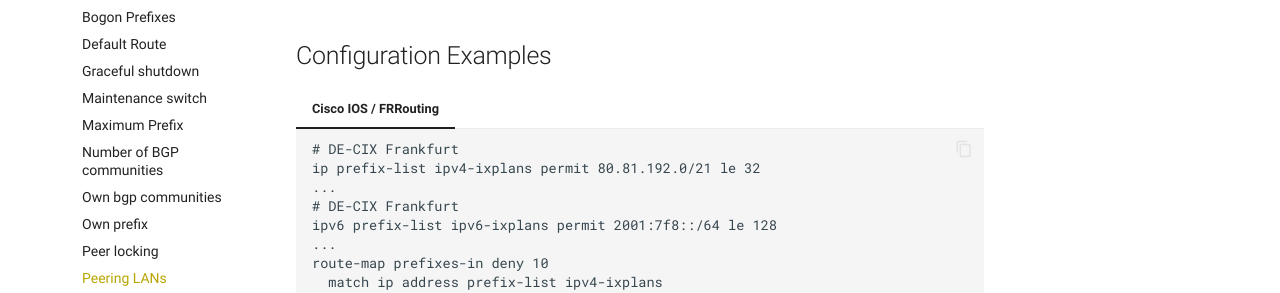
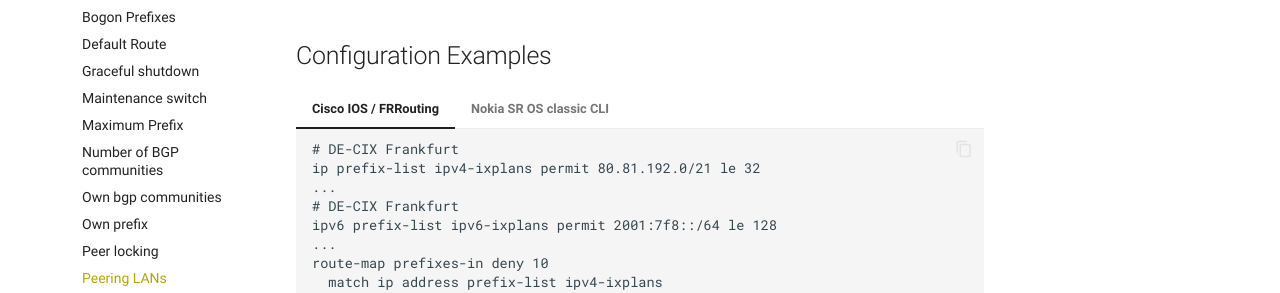
Before and after one commit to denog/routing-guide, an MkDocs documentation site: the page built from docs/guides/route_filtering/inbound/peering_lan.md, in a window 1280 px wide. Shown: the part 444-737 px from the top of the page. Built offline with MkDocs 1.6.1 and Material for MkDocs 9.7.7, drawn with Linux system fonts in a browser that asks for light colours; comment, search, counter and statistics services are not loaded; some of the changed lines change nothing that is shown.

Commit message:
Example Nokia SR OS classic CLI

````diff
--- a/docs/guides/route_filtering/inbound/peering_lan.md
+++ b/docs/guides/route_filtering/inbound/peering_lan.md
@@ -27,3 +27,35 @@
       match ip address prefix-list ipv4-ixplans
       match ipv6 address prefix-list ipv6-ixplans
     ```
+
+=== "Nokia SR OS classic CLI"
+    ```
+    /configure router "Base" policy-options
+    begin
+            prefix-list "v4-ixplans"
+                prefix 80.81.192.0/21 longer
+            exit
+            prefix-list "v6-ixplans"
+                prefix 2001:7f8::/64 longer
+            exit
+            policy-statement "inbound"
+                description "inbound peering policy"
+                [...]
+                entry 31
+                    from
+                        prefix-list "v4-ixplans"
+                    exit
+                    action drop
+                    exit
+                exit
+                entry 41
+                    from
+                        prefix-list "v6-ixplans"
+                    exit
+                    action drop
+                    exit
+                exit
+                [...]
+            exit
+    commit
+    ```
````
